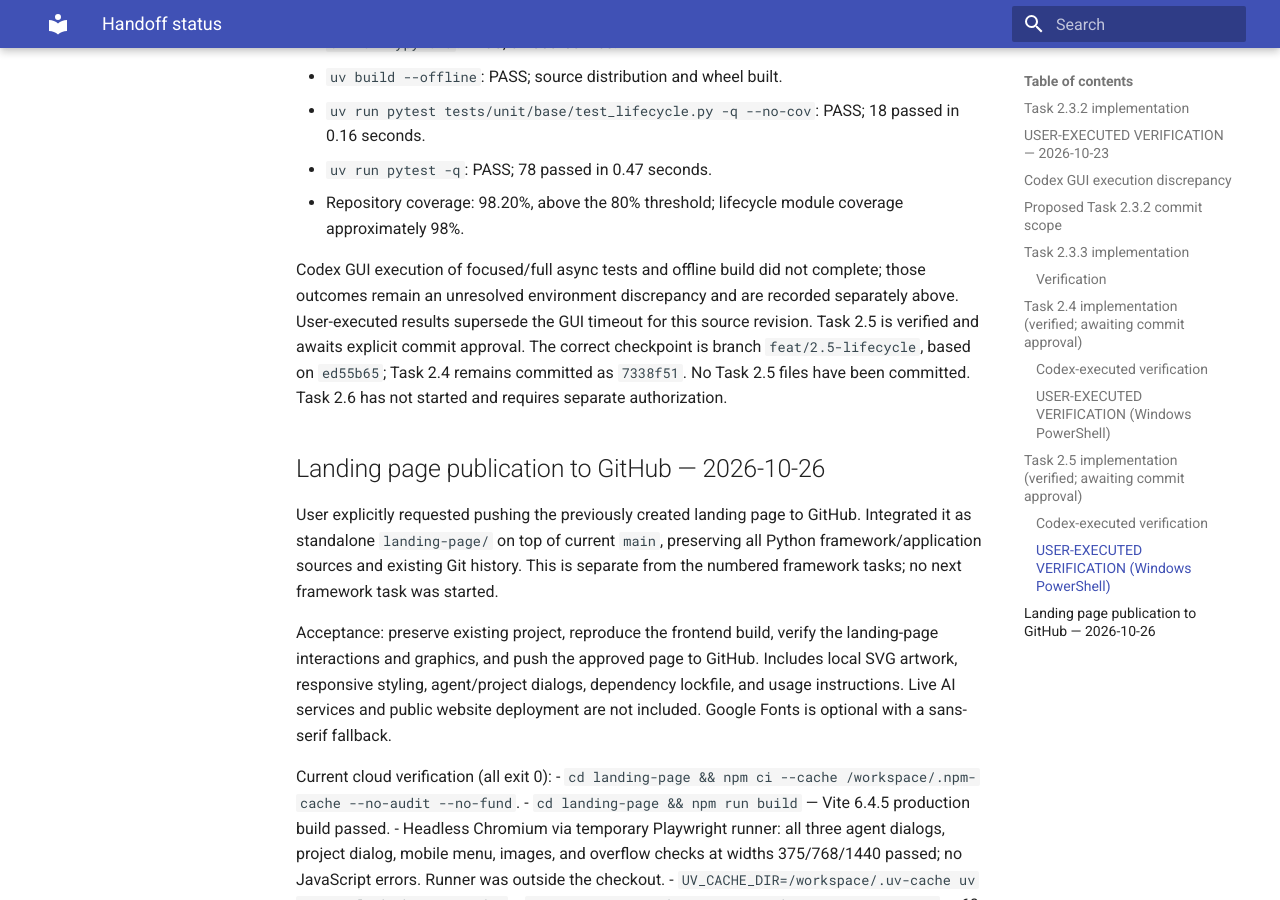
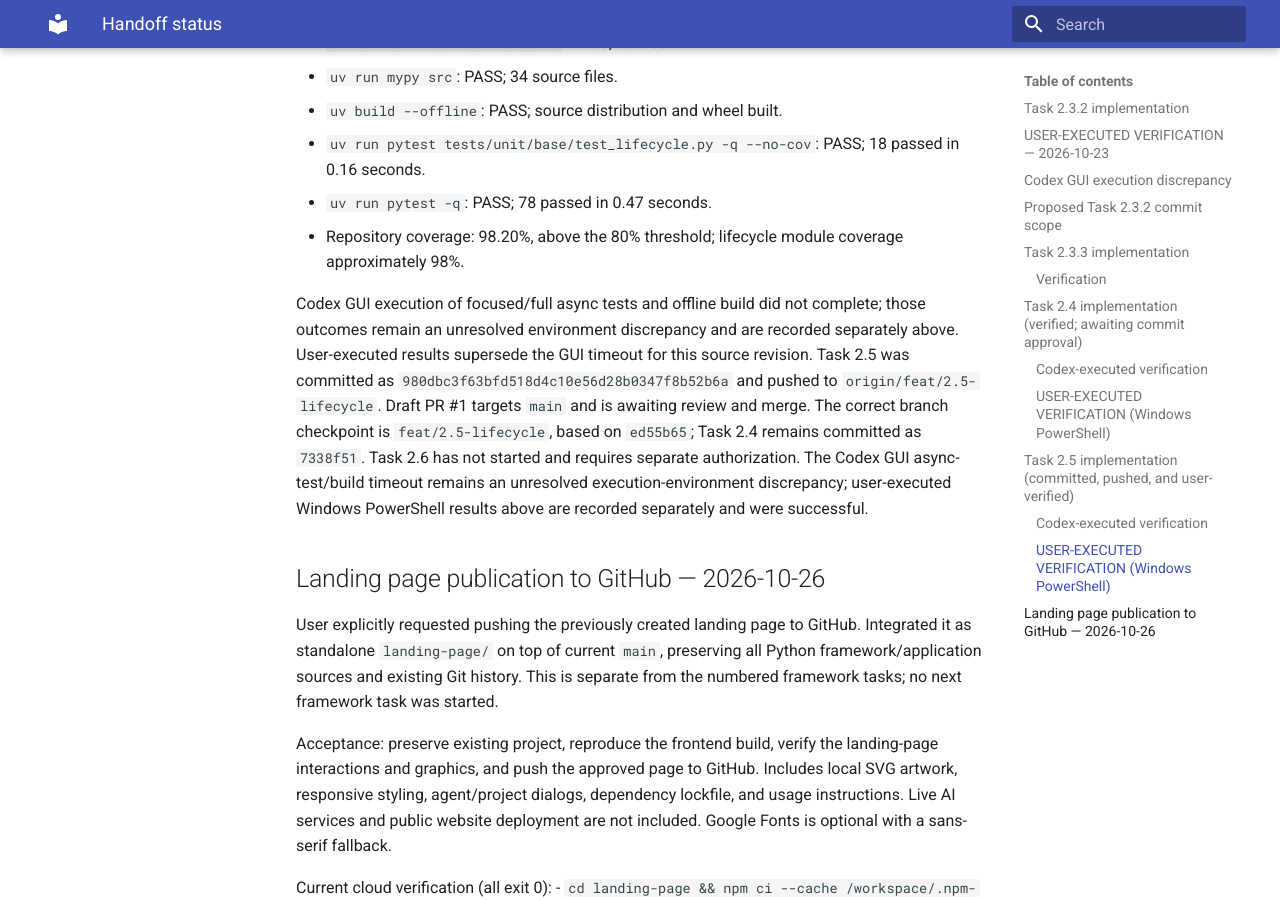
Before and after one commit to anfazmzbd-aus/ai-agriflow, an MkDocs documentation site: the page built from docs/handoff/STATUS.md, in a window 1280 px wide and 900 px high, scrolled down 5338 px. Built offline with MkDocs 1.6.1 and Material for MkDocs 9.7.7, drawn with Linux system fonts in a browser that asks for light colours; some of the changed text lies outside the part shown.

Commit message:
docs(handoff): reconcile Task 2.5 post-commit status

```diff
--- a/docs/handoff/STATUS.md
+++ b/docs/handoff/STATUS.md
@@ -6,8 +6,9 @@
 - Completed task: **2.3.2 ExecutionResult[T]** — committed as `9c79638`; user-verified
 - Completed task: **2.3.3 Core Exception Hierarchy** — committed; user-verified
 - Completed task: **2.4 BaseComponent** — committed as `7338f51`; user-verified
-- Current task: **2.5 Lifecycle Contracts** — verified on `feat/2.5-lifecycle`; awaiting commit approval
-- Gate: **Task 2.5 complete after explicit approval and commit; Task 2.6 needs separate authorization**
+- Completed task: **2.5 Lifecycle Contracts** — committed as `980dbc3f63bfd518d4c10e56d28b0347f8b52b6a`, pushed to `origin/feat/2.5-lifecycle`, and user-verified
+- Pull request: **#1** (`feat/2.5-lifecycle` → `main`) — awaiting review and merge
+- Gate: **Task 2.6 requires separate authorization**
 - Source fidelity: original user's local Git repository was not available; reconcile before merging.
 
 ## Task 2.3.2 implementation
@@ -141,7 +142,7 @@ The Codex GUI full-suite timeout remains an unresolved execution-environment
 discrepancy; the user did not reproduce it in PowerShell. No asyncio, Python-version,
 test, or coverage workaround was made. Task 2.5 work is recorded below.
 
-## Task 2.5 implementation (verified; awaiting commit approval)
+## Task 2.5 implementation (committed, pushed, and user-verified)
 
 Branch setup: fetched `origin`, created local `feat/2.5-lifecycle` tracking
 `origin/feat/2.5-lifecycle`, and verified Task 2.4 commit `7338f51c2137e6e73ae2a3b9c90fbacb42ac490a`
@@ -191,10 +192,14 @@ The user ran the full verification suite on branch `feat/2.5-lifecycle`:
 Codex GUI execution of focused/full async tests and offline build did not complete;
 those outcomes remain an unresolved environment discrepancy and are recorded
 separately above. User-executed results supersede the GUI timeout for this source
-revision. Task 2.5 is verified and awaits explicit commit approval. The correct
-checkpoint is branch `feat/2.5-lifecycle`, based on `ed55b65`; Task 2.4 remains
-committed as `7338f51`. No Task 2.5 files have been committed. Task 2.6 has not
-started and requires separate authorization.
+revision. Task 2.5 was committed as
+`980dbc3f63bfd518d4c10e56d28b0347f8b52b6a` and pushed to
+`origin/feat/2.5-lifecycle`. Draft PR #1 targets `main` and is awaiting review and
+merge. The correct branch checkpoint is `feat/2.5-lifecycle`, based on `ed55b65`;
+Task 2.4 remains committed as `7338f51`. Task 2.6 has not started and requires
+separate authorization. The Codex GUI async-test/build timeout remains an
+unresolved execution-environment discrepancy; user-executed Windows PowerShell
+results above are recorded separately and were successful.
 
 ## Landing page publication to GitHub — 2026-10-26
 
```
Also changed, not shown: docs/handoff/TASKS.md (+1 -1 lines).
